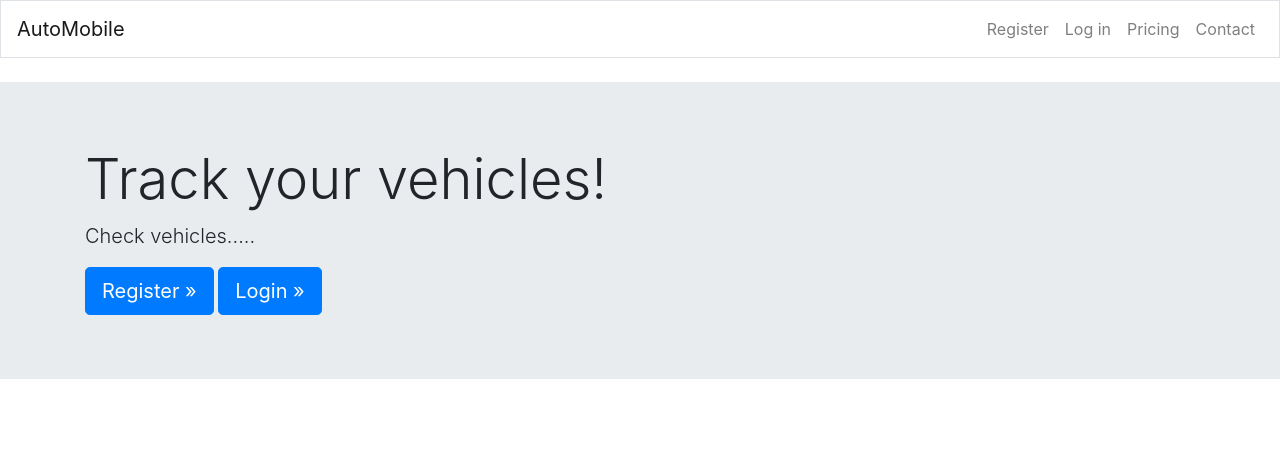
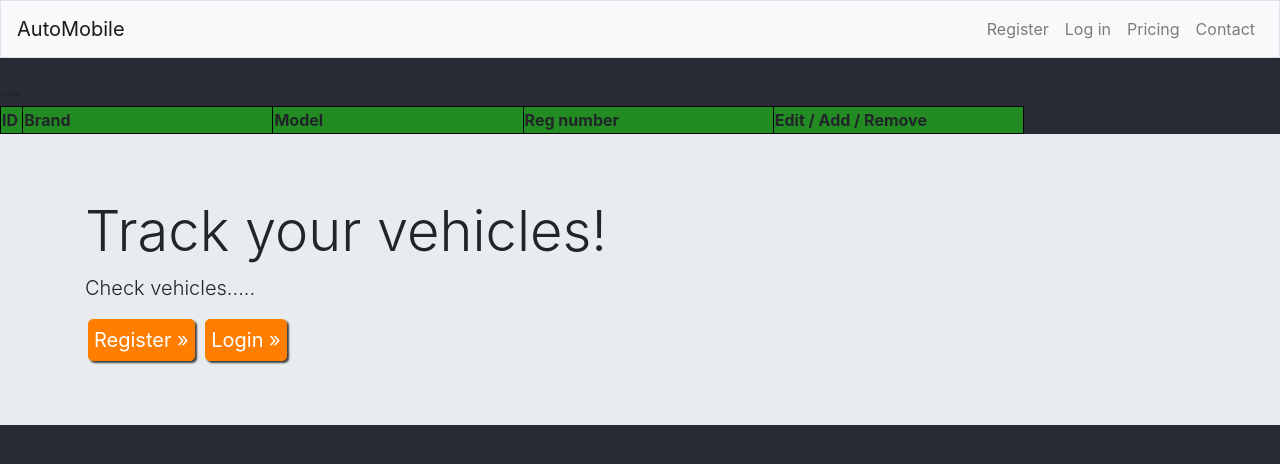
Before and after one commit to 0xbm/Vehicles, a Django app: page / in a window 1280 px wide. Shown: the top 464 px of the page. Run offline with Django 4.2, Linux system fonts and the light colour scheme; lists and menus that the app fills with data are empty; some libraries are stand-ins or nearby versions.

Commit message:
add style to main view (css+html)

```diff
--- a/automobiles/static/style.css
+++ b/automobiles/static/style.css
@@ -9,9 +9,9 @@ table, th, td {
 
 }
 
-.tab_id{
-    width:0.5%;
-    background-color:#228b22;
+.tab_id {
+    width: 0.5%;
+    background-color: #228b22;
 }
 
 .tab {
@@ -47,3 +47,11 @@ button:hover {
 button:active {
     box-shadow: 1px 1px 3px;
 }
+
+body {
+  background-color: #282a36;
+}
+
+container {
+  background-color: #282a36;
+}
--- a/automobiles/templates/base.html
+++ b/automobiles/templates/base.html
@@ -3,17 +3,19 @@
 
 <html lang="en">
 <head>
+    {% bootstrap_css %}
+    {% bootstrap_javascript jquery='full'%}
+    {% load static %}
+    <link rel="stylesheet" href="{% static 'style.css' %}">
     <meta charset="utf-8">
     <meta http-equiv="X-UA-Compatible" content="IE=edge">
     <meta name="viewport" content=
             "width=device-width, initial-scale=1">
     <title>TYTUL NA STRONIE - LABEL U GORY</title>
-    {% bootstrap_css %}
-    {% bootstrap_javascript jquery='full'%}
 </head>
 <body>
 <nav class=
-             "navbar navbar-expand-md navbar-light bg-lightŁ mb-4 border">
+             "navbar navbar-expand-md navbar-light bg-light mb-4 border">
     <a class="navbar-brand" href=
             "{% url 'automobiles:index' %}">AutoMobile</a>
     <div class="collapse navbar-collapse" id="navbarCollapse">
@@ -53,7 +55,15 @@
 <!--<h1>login</h1>-->
 <!--<h1>reg</h1>-->
 <!--<h2>BASEThis is my Automobile project to check vehicles</h2>-->
-
+<table>
+    <tr>-->
+        <th class="tab_id">ID</th>
+        <th class="tab">Brand</th>
+        <th class="tab">Model</th>
+        <th class="tab">Reg number</th>
+        <th class="tab">Edit / Add / Remove</th>
+    </tr>
+</table>
 {% block page_header %}{% endblock page_header %}
 
 <!--<h2>BASEThis is my Automobile project to check vehicles</h2>-->
```
